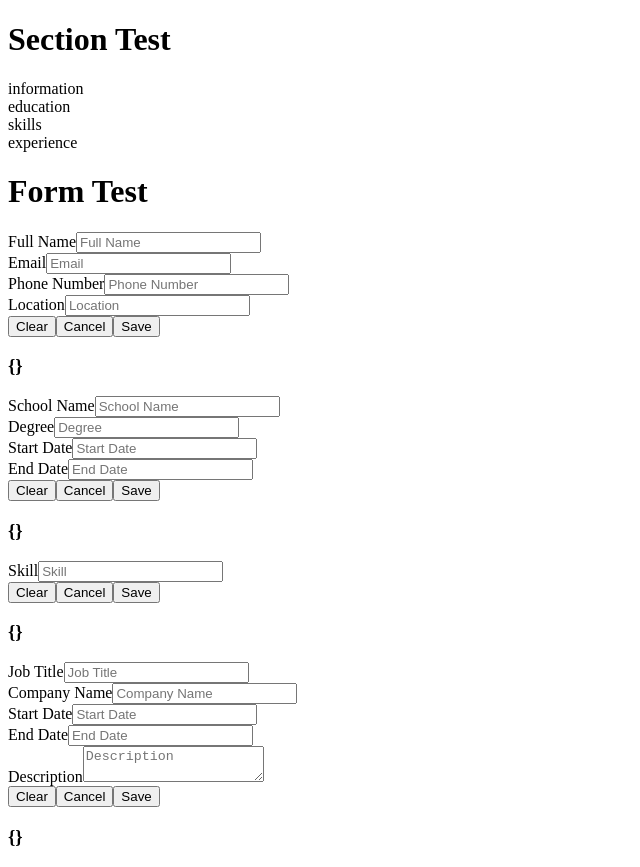
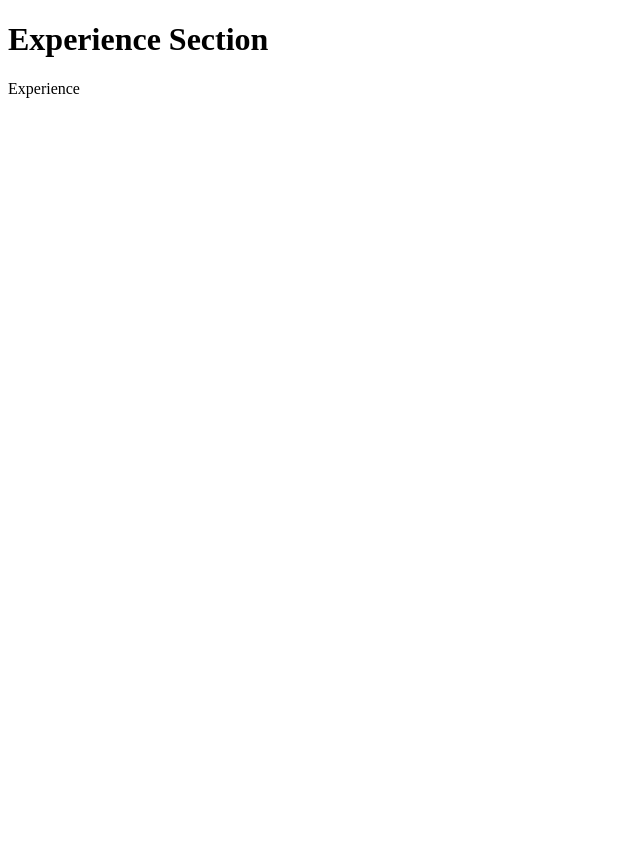
Before and after one commit to LionelP1/Resume-Builder, a React (Vite) app: page / in a window 1280 px wide. Shown: the whole page, without its empty margins (0-640 px from the left). After the commit the page ends 800 px from the top, so only its background shows below. Built offline with nearby package versions, Linux system fonts and the light colour scheme.

Commit message:
Created new file, removed comments

```diff
--- a/src/App.jsx
+++ b/src/App.jsx
@@ -1,26 +1,13 @@
-import React from 'react';
-import GenerateForm from './components/shared/GeneralForm.jsx';
-import SectionDropdown from './components/shared/GeneralDropdown.jsx';
+import React, { useState } from 'react';
+import ExperienceSection from './components/experience/ExperienceSection.jsx';
 
 
-function App() {
+const App = () => {
+  return (
+    <div>
+      <ExperienceSection />
+    </div>
+  );
+};
 
-  return (
-    <>
-      <h1> Section Test</h1>
-      <SectionDropdown section="information"></SectionDropdown>
-      <SectionDropdown section="education"></SectionDropdown>
-      <SectionDropdown section="skills"></SectionDropdown>
-      <SectionDropdown section="experience"></SectionDropdown>
-
-      <h1> Form Test</h1>
-      <GenerateForm section="information"></GenerateForm>
-      <GenerateForm section="education"></GenerateForm>
-      <GenerateForm section="skills"></GenerateForm>
-      <GenerateForm section="experience"></GenerateForm>
-
-    </>
-  )
-}
-
-export default App
+export default App;
--- a/src/components/shared/GeneralDropdown.jsx
+++ b/src/components/shared/GeneralDropdown.jsx
@@ -1,51 +1,18 @@
-import React, { useState } from 'react';
-import GenerateForm from './GeneralForm.jsx';
-import { formConfig } from '../../formConfig.js';
+import React from 'react';
 
-const SectionDropdown = ({ section }) => {
-    const [isExpanded, setIsExpanded] = useState(false);
-    const [isAddingNew, setIsAddingNew] = useState(false);
-
-    const toggleDropdown = () => {
-        setIsExpanded(!isExpanded);
-        setIsAddingNew(false);
-    };
-
-
-
-    const handleEdit = () => {
-
-    };
-
-    const handleDelete = () => {
-
-    };
-
+const GenerateDropdown = ({ initialContent, dropdownContent, isExpanded, toggleDropdown }) => {
   return (
     <div>
       <div onClick={toggleDropdown}>
-                {section}
+        {initialContent}
       </div>
       {isExpanded && (
         <div>
-                    {formConfig[section].allowMultiple ? (
-                        <div>
-                            {isAddingNew ? (
-                                <GenerateForm section={section} />
-                            ) : (
-                                <div>
-                                    <h1>List goes here</h1>
-                                    <button onClick={setIsAddingNew}>Add New {section}</button>
-                                </div>
-                            )}
-                        </div>
-                    ) : (
-                        <GenerateForm section={section} />
-                    )}
+          {dropdownContent}
         </div>
       )}
     </div>
   );
 };
 
-export default SectionDropdown;
+export default GenerateDropdown;
--- a/src/components/shared/GeneralForm.jsx
+++ b/src/components/shared/GeneralForm.jsx
@@ -1,32 +1,6 @@
-import React, { useState } from 'react';
 import { formConfig } from '../../formConfig.js';
 
-const GenerateForm = ({section}) => {
-
-  const [formData, setFormData] = useState({});
-
-  const handleChange = (e) => {
-    const { name, value } = e.target;
-    setFormData(prevData => ({
-      ...prevData,
-      [name]: value
-    }));
-  };
-
-  const handleClear = () => {
-    setFormData({});
-  };
-
-
-  const handleCancel = () => {
-
-  };
-
-  const handleSave = () => {
-
-  };
-
-
+const GenerateForm = ({section, formData, handleChange, handleClear, handleSave}) => {
 
   return (
     <form onSubmit={handleSave}>
@@ -53,10 +27,8 @@ const GenerateForm = ({section}) => {
       ))}
       <div>
         <button type="button" onClick={handleClear}>Clear</button>
-        <button type="button" onClick={handleCancel}>Cancel</button>
         <button type="submit">Save</button>
       </div>
-      <h3>{JSON.stringify(formData, null, 2)}</h3>
     </form>
   );
 };
--- a/src/components/shared/InfoList.jsx
+++ b/src/components/shared/InfoList.jsx
@@ -1,9 +1,36 @@
 import React from 'react';
 
-const InfoList = ({ entries, onEdit, onDelete }) => {
-    return (
+const InfoList = ({
+  list,
+  formComponent,
+  formOpen,
+  toggleFormOpen,
+  deleteListElement,
+  editList
+}) => {
+  return (
+    <div>
+      {!formOpen && (
+        <div>
+          {list.map((item, index) => (
+            <div key={index}>
+              <span>{`Section ${index}`}</span>
+              <button onClick={() => editList(index)}>Edit</button>
+              <button onClick={() => deleteListElement(index)}>Delete</button>
+            </div>
+          ))}
+          <button onClick={toggleFormOpen}>Add New</button>
+        </div>
+      )}
 
-    );
+      {formOpen && (
+        <div>
+          {formComponent}
+          <button onClick={toggleFormOpen}>Cancel</button>
+        </div>
+      )}
+    </div>
+  );
 };
 
 export default InfoList;
```
Also changed, not shown: src/components/resume.jsx (+0 -17 lines), src/components/shared/utilities.jsx (added). Lines whose indentation alone changed are shown as unchanged.
